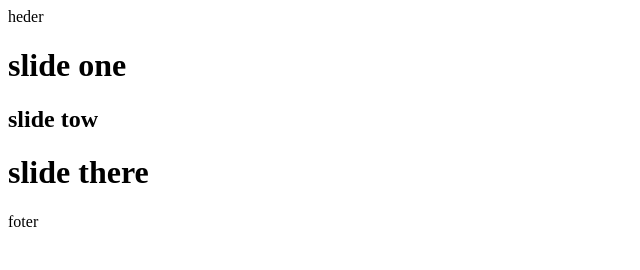
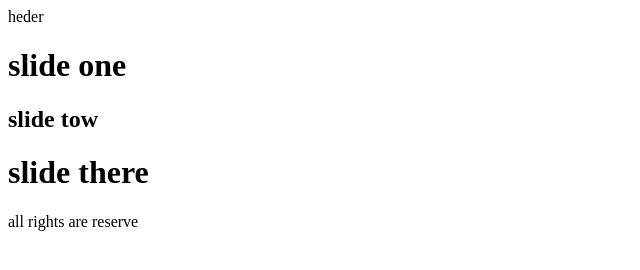
Before and after one commit to sh123456collab/git.project-, a plain HTML site: page index.html in a window 1280 px wide. Shown: the whole page, without its empty margins (0-640 px from the left). Drawn offline with Linux system fonts and the light colour scheme.

Commit message:
fotter abdate

```diff
--- a/index.html
+++ b/index.html
@@ -11,5 +11,5 @@
         <h2>slide tow</h2>
         <h1>slide there</h1>
     </div>
-    <foter> foter</foter>
+    <foter> all rights are reserve</foter>
 </HTML>
```
